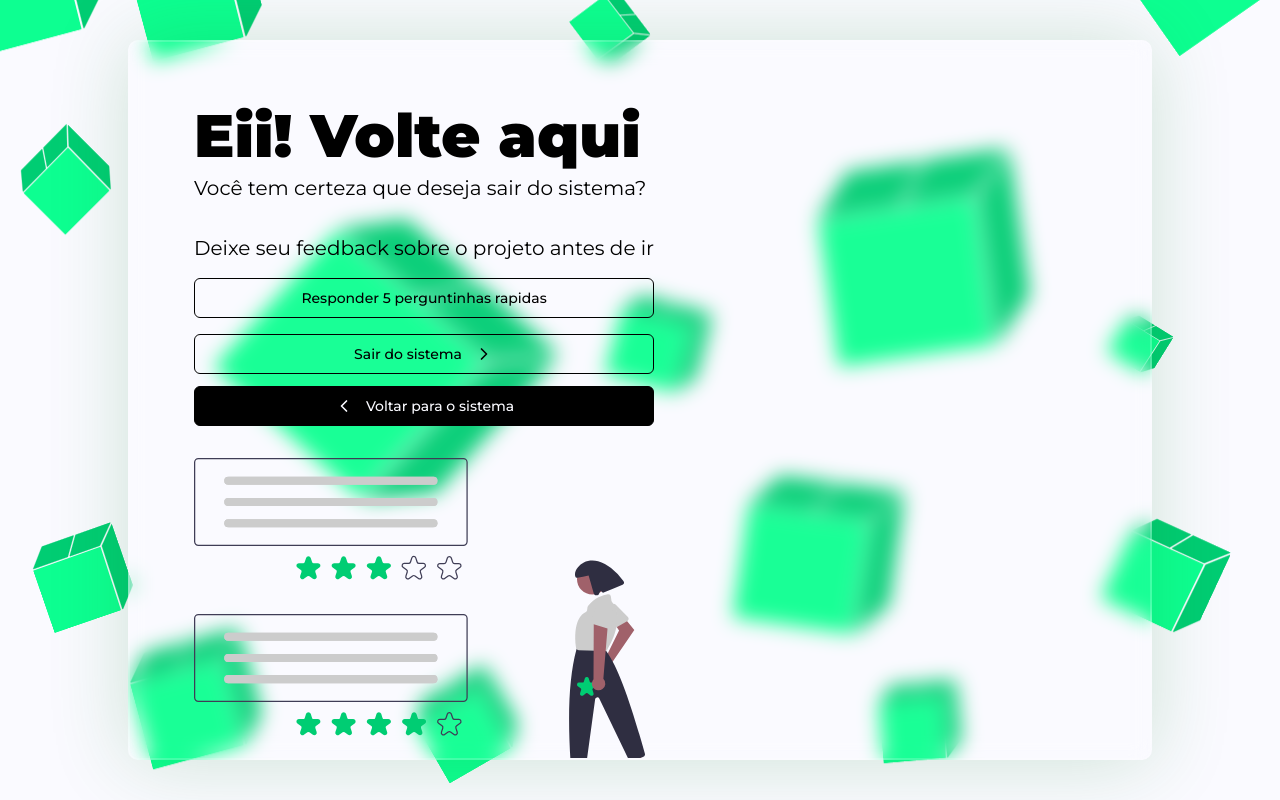
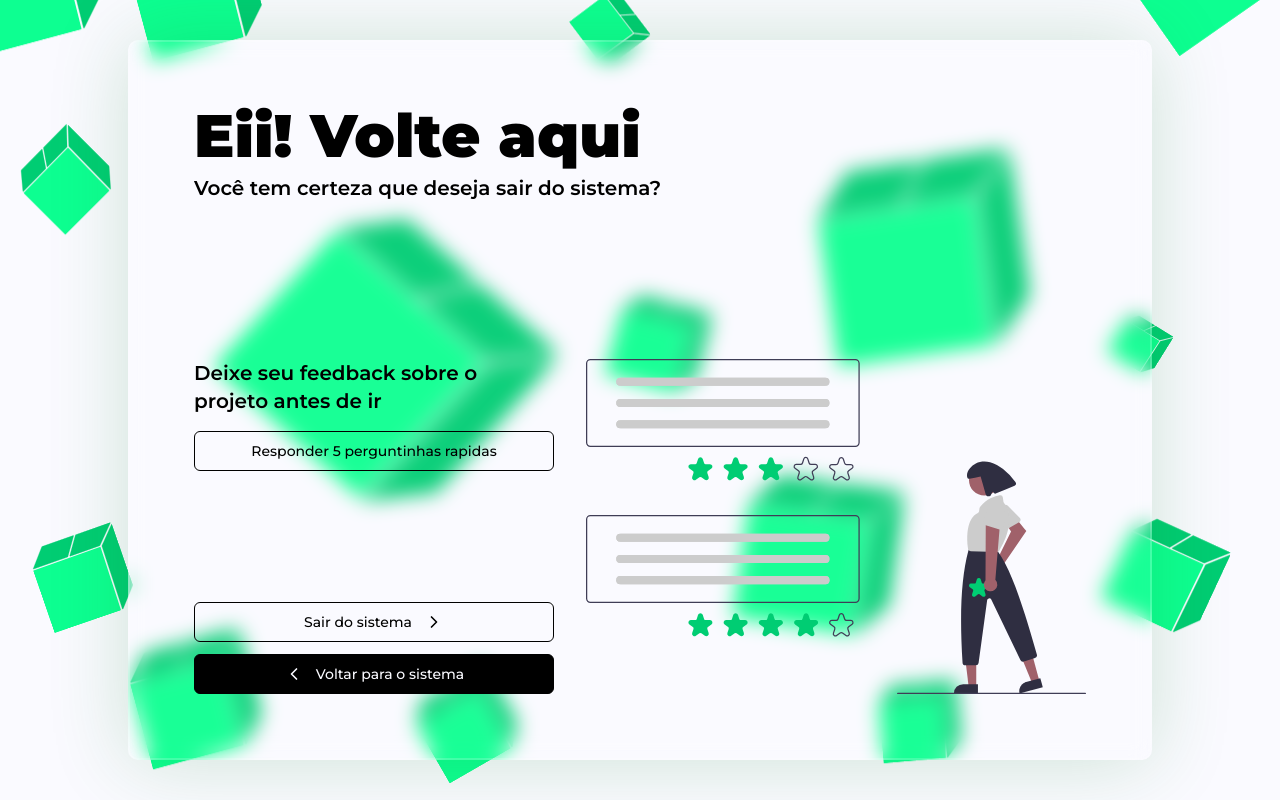
Before and after one commit to NicoleCarvalh/StockWise, a React (Vite) app: page /logout in a window 1280 px wide. Built offline with nearby package versions, Linux system fonts and the light colour scheme.

Commit message:
refact: turn the logout text font semibold and ajust buttons size.

```diff
--- a/src/pages/Logout.jsx
+++ b/src/pages/Logout.jsx
@@ -25,9 +25,9 @@ export function Logout() {
             <div className=" md:block absolute bottom-[50%] right-[-2%] md:bottom-[-2%] md:right-[80%] w-[120px] animate-[derive_11s_linear_infinite]"><Wisebox className="rotate-[-15deg]" /></div>
             <div className=" md:block absolute bottom-[-2%] left-[-2%] md:top-[-2%] md:right-[30%] w-[120px] animate-[derive_11s_linear_infinite]"><Wisebox className="rotate-[-15deg]" /></div>
 
-            <div className="overflow-auto deepGlassmorph size-full w-full max-w-[80%] max-h-[90%] my-3 flex flex-col gap-8 md:justify-between p-8 md:p-16">
+            <div className="overflow-auto font-semibold deepGlassmorph size-full w-full max-w-[80%] max-h-[90%] my-3 flex flex-col gap-8 items-center md:justify-between p-8 md:p-16">
 
-                <div className="flex flex-col gap-2">
+                <div className="flex flex-col gap-2 justify-start min-w-full">
                     <h1 className="montserrat font-[900] text-6xl 2xl:text-7xl">
                         Eii! Volte aqui
                     </h1>
@@ -35,8 +35,8 @@ export function Logout() {
                     <h3 className="text-xl">Você tem certeza que deseja sair do sistema?</h3>
                 </div>
 
-                <div className="flex gap-8 justify-between flex-wrap">
-                    <div className="flex flex-col justify-between gap-4 max-w-full">
+                <div className="flex gap-8 justify-center lg:justify-between flex-wrap min-w-full">
+                    <div className="flex flex-col justify-between gap-4 max-w-full flex-1">
                         <div className="flex flex-col gap-4">
                             <h3 className="text-xl">Deixe seu feedback sobre o projeto antes de ir</h3>
 
@@ -77,7 +77,7 @@ export function Logout() {
                     </div>
 
                     <img
-                        className="max-w-[500px] w-full hidden md:block"
+                        className="max-w-[500px] w-full hidden lg:block"
                         src="/undraw_reviews.svg"
                         alt="Ilustração com uma mulher colocando um comentário avaliativo em uma parede."
                     />
```
